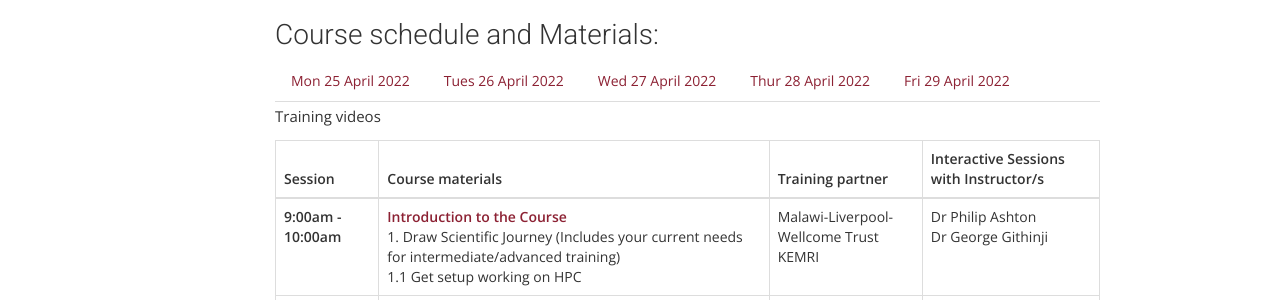
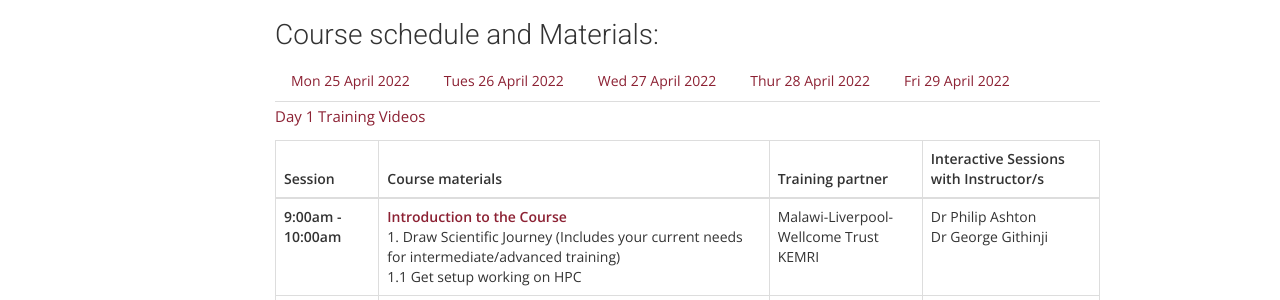
Before and after one commit to uct-cbio/ngs-academy, a Jekyll site: the page built from _posts/2022-04-13-Advanced-Training-Developing- Workflows.md, in a window 1280 px wide. Shown: the part 1211-1511 px from the top of the page. Built offline with Jekyll 4.4.1, drawn with Linux system fonts in a browser that asks for light colours; nearby versions of some CDN libraries; some web fonts are replaced; comment, search, counter and statistics services are not loaded.

Commit message:
added all training materials for the kenya course

```diff
--- a/_posts/2022-04-13-Advanced-Training-Developing- Workflows.md
+++ b/_posts/2022-04-13-Advanced-Training-Developing- Workflows.md
@@ -127,7 +127,7 @@
 </ul><!-- Tab panes -->
 <div class="tab-content">
 	<div class="tab-pane active" id="tabs-1" role="tabpanel">
-  <p>Training videos</p>
+  <p><a href="https://www.youtube.com/playlist?list=PL0uR29Znf38y6mat_wuIQEja3JhrC9fD3" target="_blank">Day 1 Training Videos</a></p>
 		<p>   <table class="table table-bordered table-responsive">
   <thead>
     <tr>
@@ -224,6 +224,7 @@
 </table>    </p>
 	</div>
 	<div class="tab-pane" id="tabs-2" role="tabpanel">
+    <p><a href="https://www.youtube.com/playlist?list=PL0uR29Znf38xvz8LiXgxD52aqkuZRWnKn" target="_blank">Day 2 Training Videos</a></p>
 		<p> <table class="table table-bordered table-responsive">
   <thead>
     <tr>
@@ -316,6 +317,7 @@
 </p>
 	</div>
 	<div class="tab-pane" id="tabs-3" role="tabpanel">
+    <p><a href="https://www.youtube.com/playlist?list=PL0uR29Znf38wucNE_0Is6c3aYtXbOxsHW" target="_blank">Day 3 Training Videos</a></p>
 		<p>   <table class="table table-bordered table-responsive">
   <thead>
     <tr>
@@ -386,6 +388,7 @@
 	</div>
 
   	<div class="tab-pane" id="tabs-4" role="tabpanel">
+      <p><a href="https://www.youtube.com/playlist?list=PL0uR29Znf38zuz3USTQkW09cXIV7JHamr" target="_blank">Day 4 Training Videos</a></p>
 		<p> <table class="table table-bordered">
   <thead>
     <tr>
```
